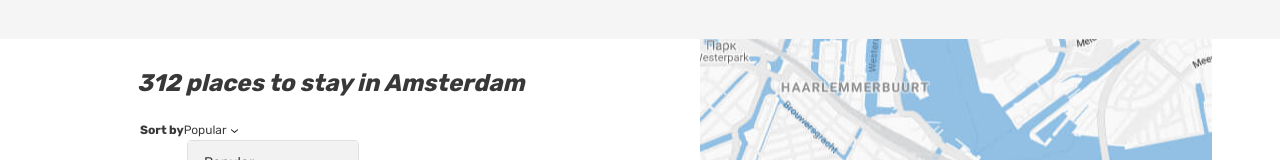
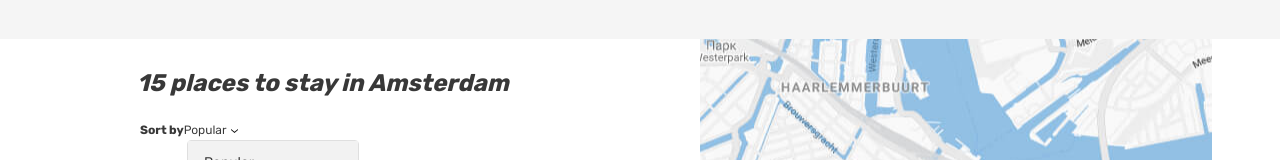
Before and after one commit to htmlacademy-react/2302307-six-cities-13, a React (Vite) app: page / in a window 1280 px wide. Shown: the part 146-306 px from the top of the page. Built offline with nearby package versions, Linux system fonts and the light colour scheme.

Commit message:
Add props for MainPage component

```diff
--- a/src/components/app/app.tsx
+++ b/src/components/app/app.tsx
@@ -1,9 +1,12 @@
 import MainPage from '../../pages/main-page/main-page';
 
+type AppProps = {
+  placesCount: number;
+};
 
-function App(): JSX.Element {
+function App({placesCount}: AppProps): JSX.Element {
   return(
-    <MainPage/>
+    <MainPage placesCount={placesCount} />
   );
 }
 
--- /dev/null
+++ b/src/const.ts
@@ -0,0 +1 @@
+export const placesCount = 15;
--- a/src/index.tsx
+++ b/src/index.tsx
@@ -1,6 +1,7 @@
 import React from 'react';
 import ReactDOM from 'react-dom/client';
 import App from './components/app/app';
+import { placesCount } from './const';
 
 const root = ReactDOM.createRoot(
   document.getElementById('root') as HTMLElement
@@ -8,6 +9,6 @@ const root = ReactDOM.createRoot(
 
 root.render(
   <React.StrictMode>
-    <App/>
+    <App placesCount={placesCount}/>
   </React.StrictMode>
 );
--- a/src/pages/main-page/main-page.tsx
+++ b/src/pages/main-page/main-page.tsx
@@ -1,6 +1,10 @@
 import PlaceCard from '../../components/place-card/place-card';
 
-function MainPage(): JSX.Element {
+type MainPageProps = {
+  placesCount: number;
+};
+
+function MainPage({placesCount}: MainPageProps): JSX.Element {
   return (
     <div className="page page--gray page--main">
       <header className="header">
@@ -74,7 +78,7 @@ function MainPage(): JSX.Element {
           <div className="cities__places-container container">
             <section className="cities__places places">
               <h2 className="visually-hidden">Places</h2>
-              <b className="places__found">312 places to stay in Amsterdam</b>
+              <b className="places__found">{placesCount} places to stay in Amsterdam</b>
               <form className="places__sorting" action="#" method="get">
                 <span className="places__sorting-caption">Sort by</span>
                 <span className="places__sorting-type" tabIndex={0}>
```
